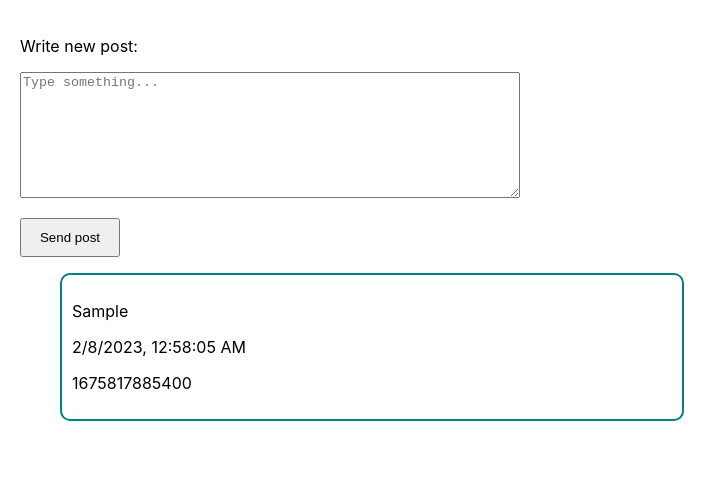
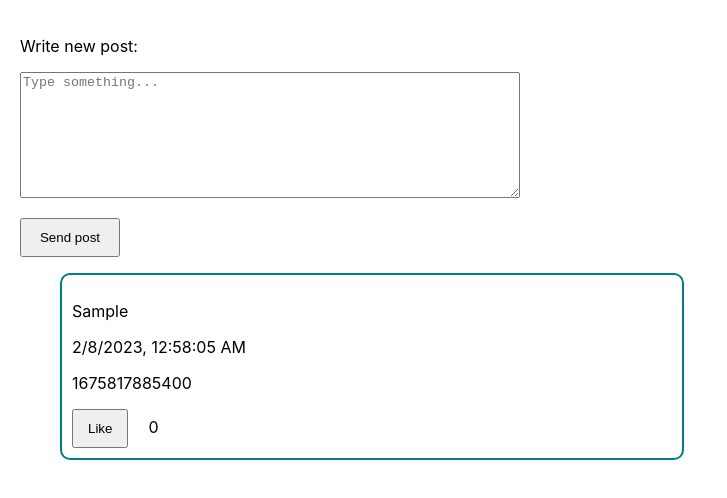
Before and after one commit to NataliyaChe/react-blog, a React (Create React App) app: page / in a window 1280 px wide. Both pictures are taken after typing "Sample" into the empty fields and a click on the button "Send post". Shown: the top 498 px of the page, without its empty margins (0-727 px from the left). Built offline with nearby package versions, Linux system fonts and the light colour scheme.

Commit message:
likes count added

```diff
--- a/src/components/Main.js
+++ b/src/components/Main.js
@@ -7,14 +7,15 @@ function Main() {
         []
     )
     console.log('posts', posts);
-    function addPost(text) {
+
+    function addPost(text, likes) {
         setPosts(
             [...posts,
                 {
                     text,
                     date: new Date().toLocaleString(),
                     id: Date.now(),
-
+                    likes,
                 }
             ]
         )
--- a/src/components/Post.js
+++ b/src/components/Post.js
@@ -1,12 +1,21 @@
-import React from 'react';
+import React, { useState } from 'react';
 
 
 function Post({post}) {
+  const [likes, setLikes] = useState(0);
+
+  const onclickHandler = (event) => {
+    setLikes(likes+1)
+    console.log("likes", likes);
+  }
+
   return (
     <li className='post-item'>
         <p>{post.text}</p>
         <p>{post.date}</p>
         <p>{post.id}</p>
+        <button className='button' onClick={onclickHandler}>Like</button>
+        <span className='likes'>{likes}</span>
     </li>
   );
 }
--- a/src/index.css
+++ b/src/index.css
@@ -43,3 +43,7 @@ code {
   border-radius: 10px;
   margin-bottom: 20px;
 }
+
+.likes {
+  padding-left: 20px;
+}
```
Also changed, not shown: src/components/Blog.js (+7 -4 lines).
